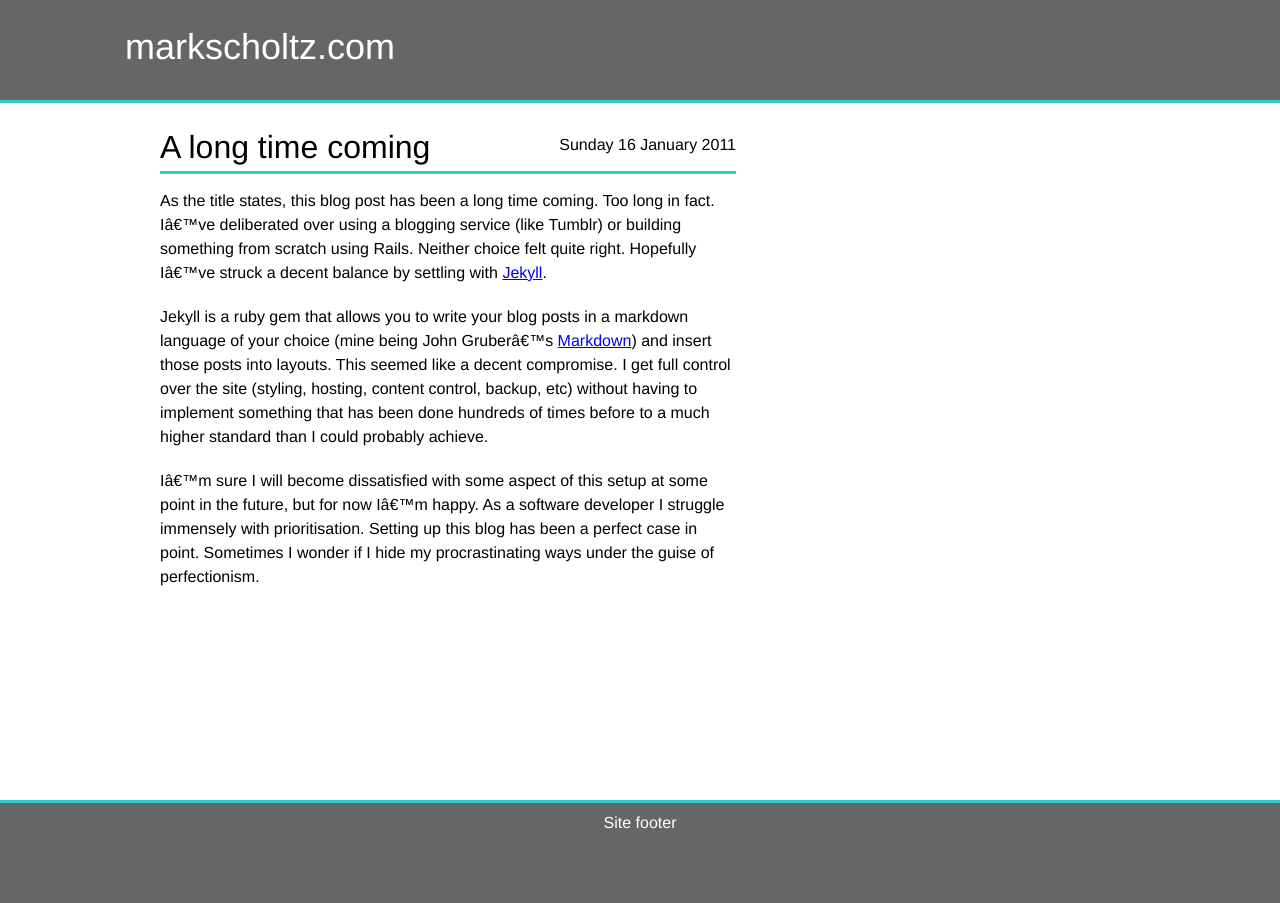
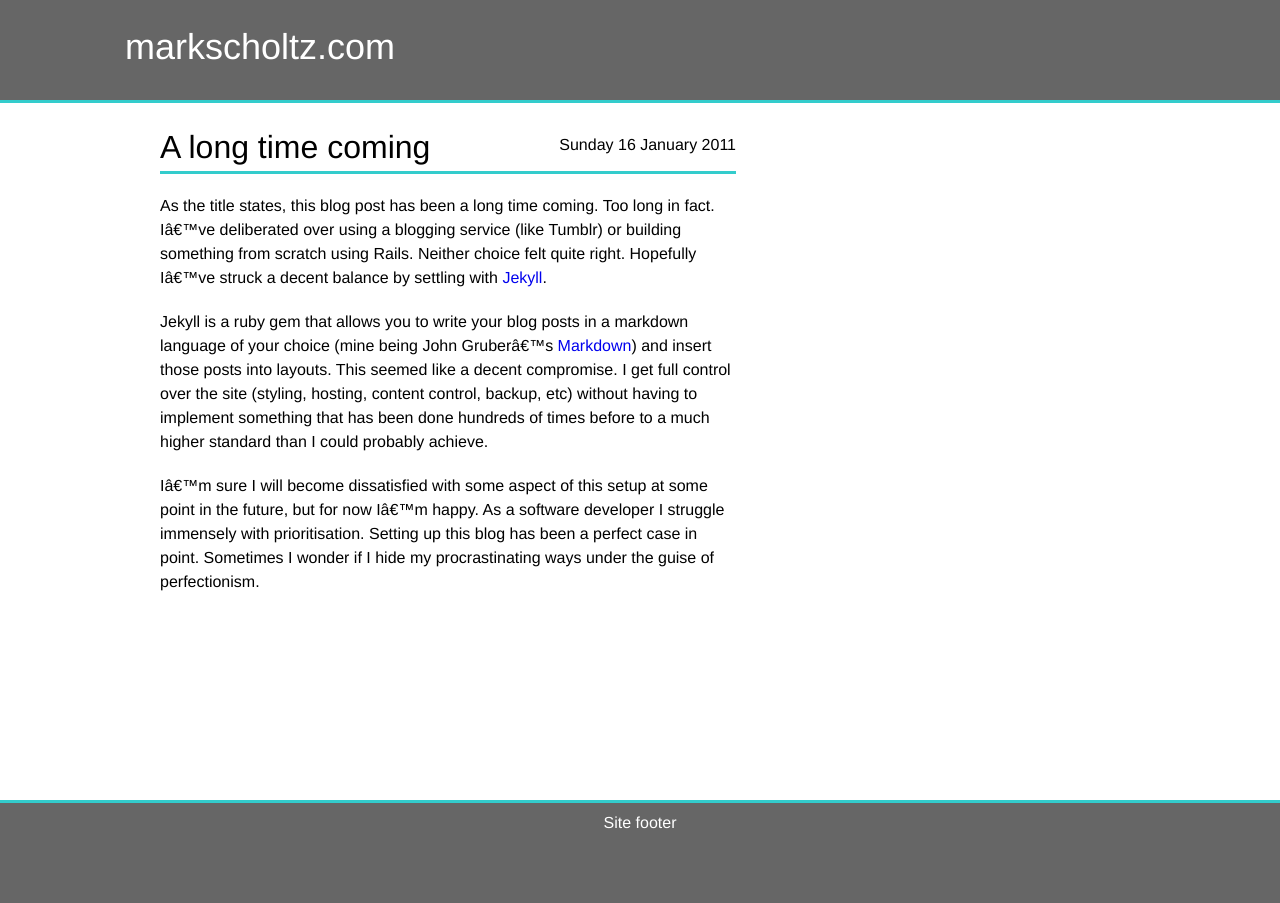
Before and after one commit to markscholtz/jekyll_blog, a Jekyll site: the page built from index.html, in a window 1280 px wide. Built offline with Jekyll 4.4.1, drawn with Linux system fonts in a browser that asks for light colours.

Commit message:
Tweaking the styling

```diff
--- a/css/default.css
+++ b/css/default.css
@@ -104,6 +104,33 @@ div#main_site_content {
 }
 
 /* Article */
+article {
+  padding: 10px 0 5px 0;
+  text-align: left;
+}
+
+article a {
+  text-decoration: none;
+}
+
+article h1 {
+  font-size: 1.5em;
+}
+
+article h2 {
+  font-size: 1.2em;
+}
+
+footer.article_footer {
+  font: bold;
+  padding-bottom: 20px;
+  text-align: right
+}
+
+footer.article_footer h2 {
+  font-size: 1.5em;
+}
+
 header.article_header {
   border-bottom: 3px solid #33CCCC;
   height: 3em;
@@ -124,19 +151,4 @@ header.article_header span {
   float: right;
   padding-top: 10px;
 }
-
-article {
-  padding: 5px 0;
-  text-align: left;
-}
-
-footer.article_footer {
-  font: bold;
-  padding-bottom: 20px;
-  text-align: right
-}
-
-footer.article_footer h2 {
-  font-size: 1.5em;
-}
 /* Article */
```
